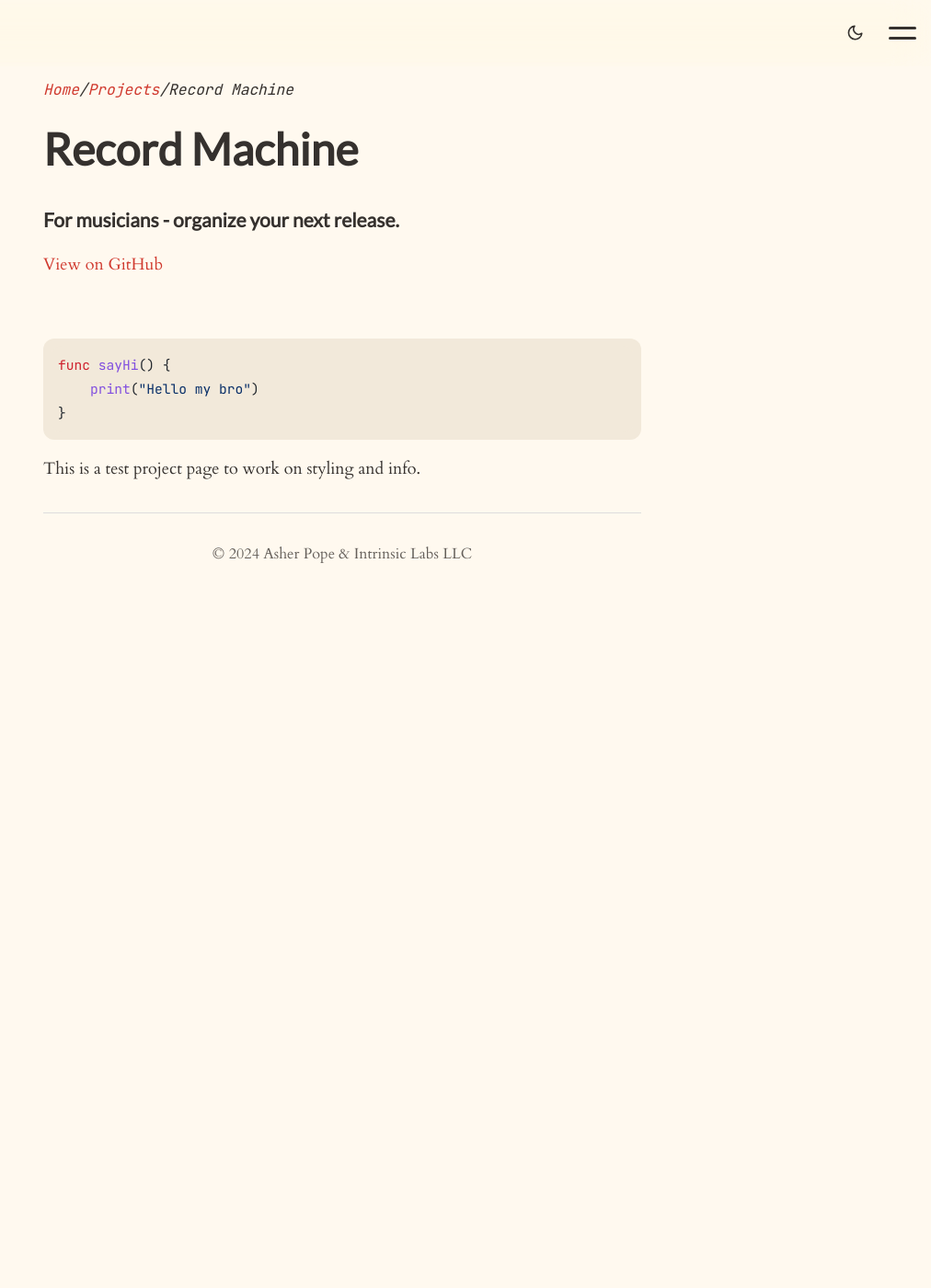
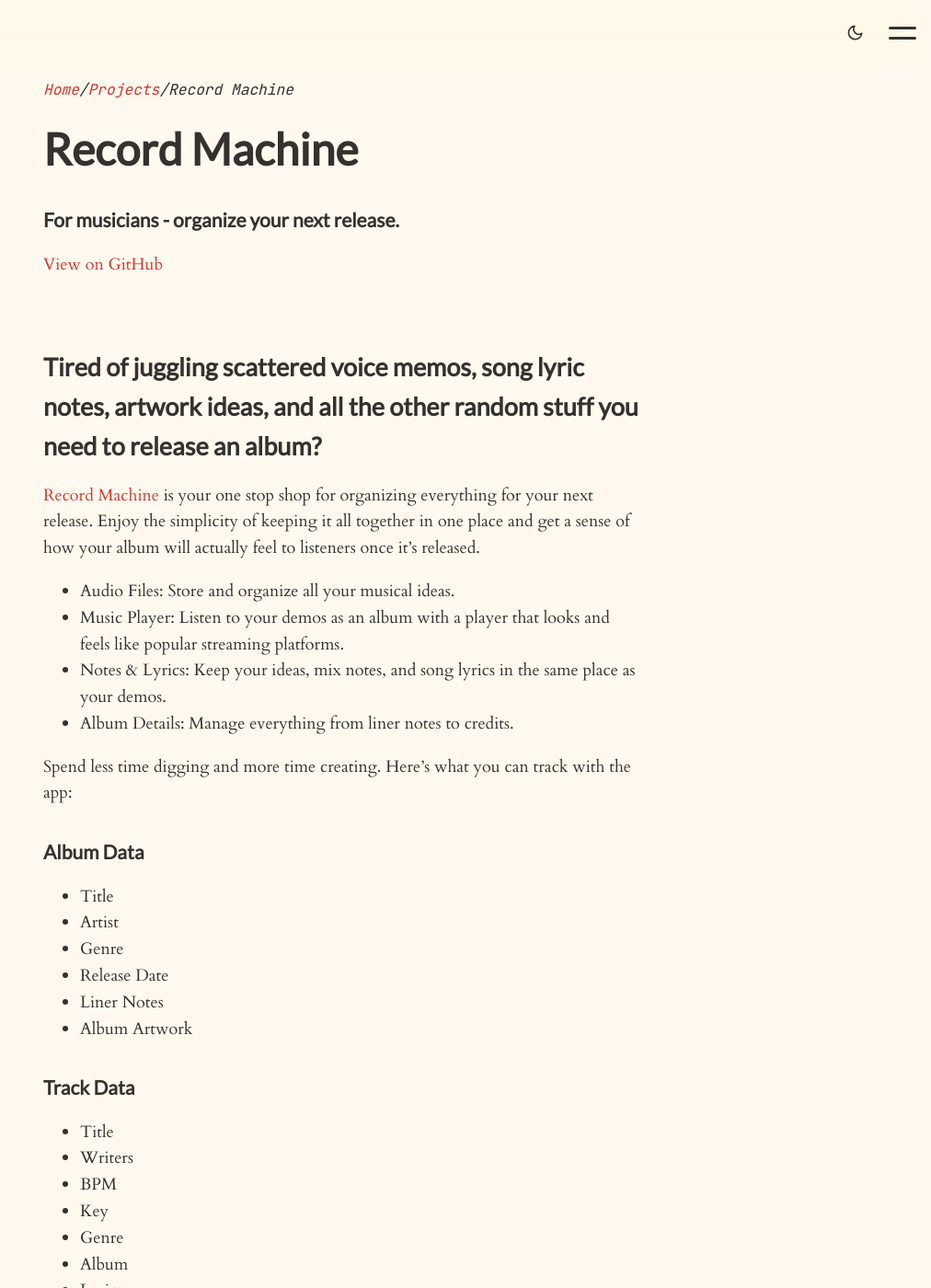
Before and after one commit to rocketbro/rocketbro.github.io, a Jekyll site: the page built from _projects/record-machine.md, in a window 1280 px wide and 1400 px high. Shown: the whole window at 92% size, without its empty margins (268-1280 px from the left). Built offline with Jekyll 4.4.1, drawn with Linux system fonts in a browser that asks for light colours; some of the changed text lies outside the part shown.

Commit message:
Update record machine project

````diff
--- a/_projects/record-machine.md
+++ b/_projects/record-machine.md
@@ -9,10 +9,34 @@ order: 1
 permalink: /projects/record-machine
 ---
 
-```swift
-func sayHi() {
-    print("Hello my bro")
-}
-```
+## Tired of juggling scattered voice memos, song lyric notes, artwork ideas, and all the other random stuff you need to release an album?
 
-This is a test project page to work on styling and info.
+[Record Machine](https://apps.apple.com/us/app/record-machine/id6478185491) is your one stop shop for organizing everything for your next release. Enjoy the simplicity of keeping it all together in one place and get a sense of how your album will actually feel to listeners once it's released.
+
+- Audio Files: Store and organize all your musical ideas.
+- Music Player: Listen to your demos as an album with a player that looks and feels like popular streaming platforms.
+- Notes & Lyrics: Keep your ideas, mix notes, and song lyrics in the same place as your demos.
+- Album Details: Manage everything from liner notes to credits.
+
+Spend less time digging and more time creating. Here's what you can track with the app:
+
+### Album Data
+- Title
+- Artist
+- Genre
+- Release Date
+- Liner Notes
+- Album Artwork
+
+### Track Data
+- Title
+- Writers
+- BPM
+- Key
+- Genre
+- Album
+- Lyrics
+- Track Notes
+- Attach Audio File
+
+Record Machine is a brand new app and features will be added regularly! Please reach out with suggestions.
````
